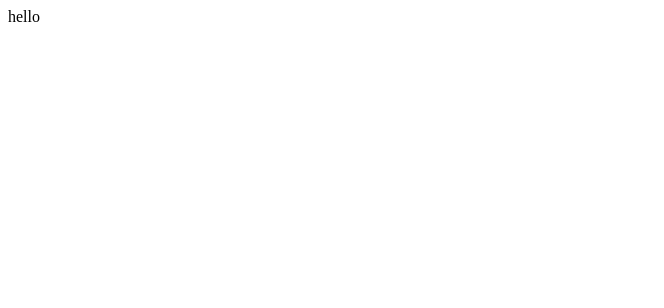
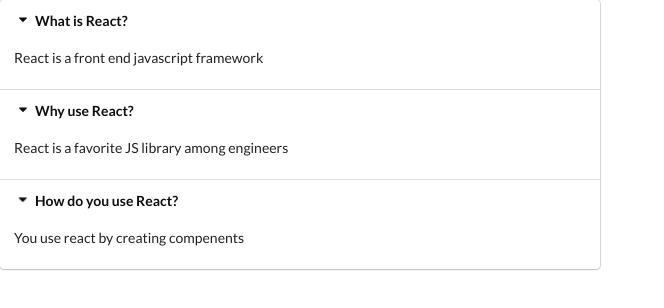
Before and after one commit to samblank45/widgets, a React (Create React App) app: page / in a window 1280 px wide. Shown: the top 308 px of the page, without its empty margins (0-664 px from the left). Built offline with nearby package versions, Linux system fonts and the light colour scheme; the HTML template or start-up script is replaced by a standard one.

Commit message:
adds accordion widget and simple questions inside

```diff
--- a/public/index.html
+++ b/public/index.html
@@ -10,6 +10,7 @@
       content="Web site created using create-react-app"
     />
     <link rel="apple-touch-icon" href="%PUBLIC_URL%/logo192.png" />
+    <link rel="stylesheet" href="https://cdnjs.cloudflare.com/ajax/libs/semantic-ui/2.4.1/semantic.min.css" />
     <!--
       manifest.json provides metadata used when your web app is installed on a
       user's mobile device or desktop. See https://developers.google.com/web/fundamentals/web-app-manifest/
--- a/src/App.js
+++ b/src/App.js
@@ -1,8 +1,28 @@
 import React from 'react'
+import Accordion from './components/Accordion'
+
+const items = [
+  {
+    title: 'What is React?',
+    content: 'React is a front end javascript framework'
+  },
+  {
+    title: 'Why use React?',
+    content: 'React is a favorite JS library among engineers'
+  },
+  {
+    title: 'How do you use React?',
+    content: 'You use react by creating compenents'
+  }
+]
 
 class App extends React.Component {
   render() {
-    return <div>hello</div>
+    return (
+      <div>
+        <Accordion items={items}/>
+      </div>
+    )
   }
 }
 
--- /dev/null
+++ b/src/components/Accordion.js
@@ -0,0 +1,25 @@
+import React from 'react'
+
+const Accordion = ({items}) => {
+  const renderedItems = items.map(function(item) {
+    return (
+      <React.Fragment key={item.title}>
+        <div className="title active">
+            <i className="dropdown icon"></i>
+            {item.title}
+        </div>
+        <div className="content active">
+          <p>{item.content}</p>
+        </div>
+      </React.Fragment>
+    )
+  })
+  return (
+    <div className="ui styled accordion">
+      {renderedItems}
+    </div>
+
+  )
+}
+
+export default Accordion
```
Also changed, not shown: 1 other file (tests, documents, lock files or other folders).
